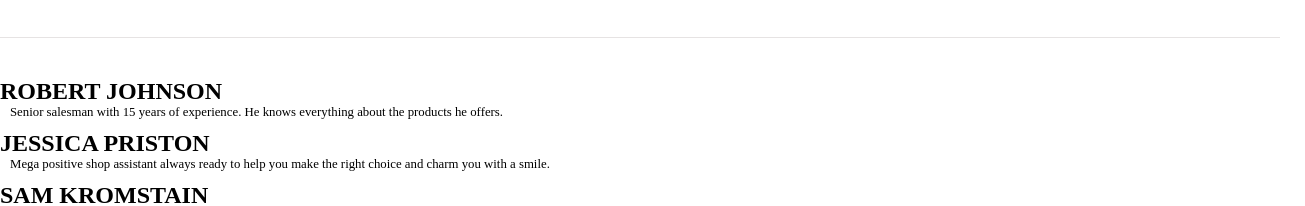
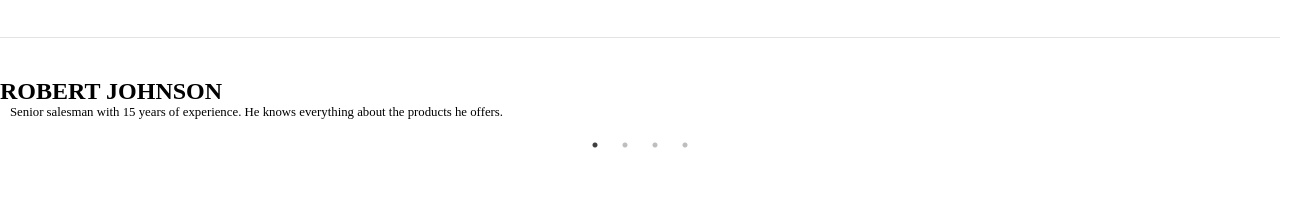
Before and after one commit to aximus4206/template2, a plain HTML site: page index3.html in a window 1280 px wide. Shown: the part 1633-1839 px from the top of the page, 1305 px wide, since content can reach past the window. Drawn offline with nearby package versions, Linux system fonts and the light colour scheme; files whose address does not match are found by name.

Commit message:
carusell added

```diff
--- a/index3.html
+++ b/index3.html
@@ -303,7 +303,13 @@
 <script type="text/javascript" src="https://code.jquery.com/jquery-migrate-1.2.1.min.js"></script>
 <script type="text/javascript" src="file:///C:/Users/User/Desktop/%D1%82%D0%B5%D0%BC%D0%BF%202/slick/slick.min.js"></script>
 
-
+<script>
+    $(document).ready(function(){
+        $('.fotorama').slick({
+            dots: true
+        });
+});
+</script>
 
 
 </body>
```
